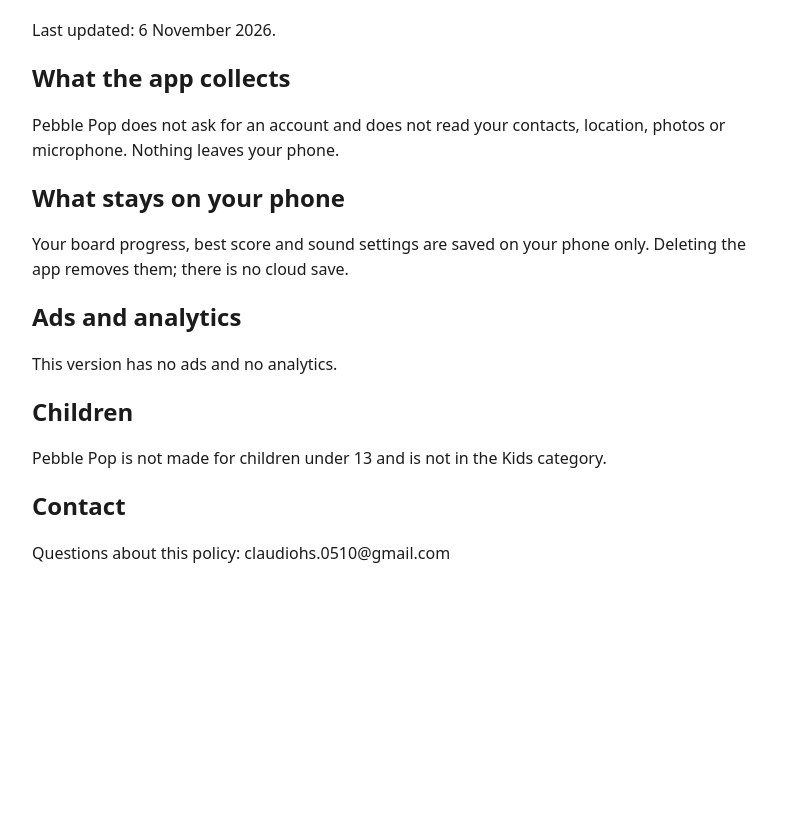
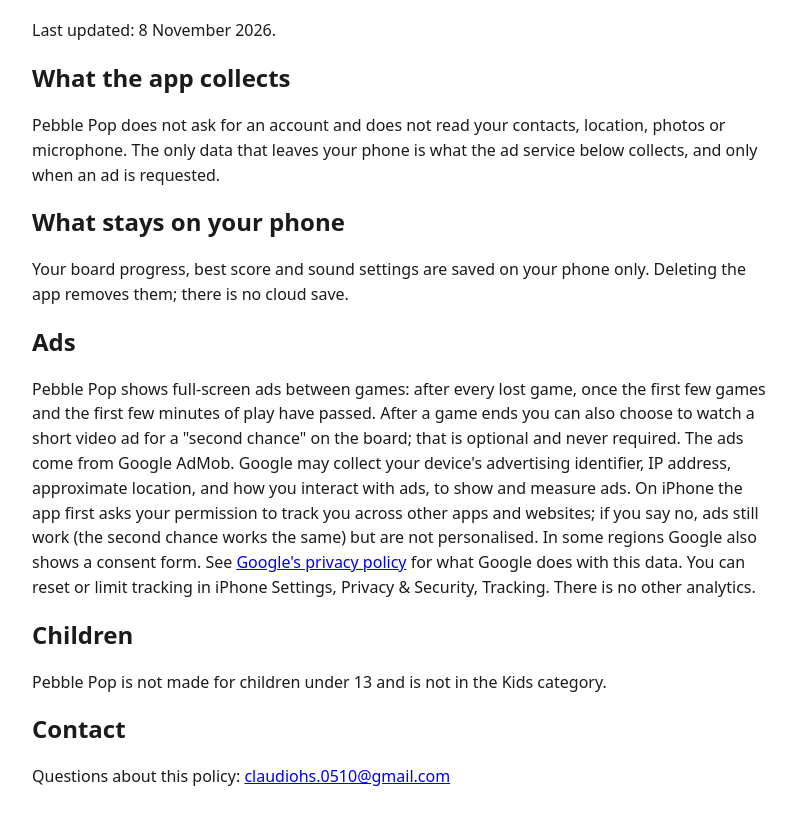
Before and after one commit to claudiohs0510/games-legal, a plain HTML site: page pebble-pop-app/privacy.html in a window 1280 px wide. Shown: the part 75-896 px from the top of the page, without its empty margins (240-1036 px from the left). Before the commit the page ends 800 px from the top, so only its background shows below. Drawn offline with Linux system fonts and the light colour scheme.

Commit message:
pebble-pop: public privacy page matches the every-loss ad rule (local only, not pushed)
Co-Authored-By: Claude Code <noreply@anthropic.com>

```diff
--- a/pebble-pop-app/privacy.html
+++ b/pebble-pop-app/privacy.html
@@ -1,12 +1,14 @@
-<!doctype html><html lang="en"><head><meta charset="utf-8"><meta name="viewport" content="width=device-width,initial-scale=1"><title>Pebble Pop — Privacy Policy</title><style>body{font:16px/1.55 system-ui,sans-serif;max-width:46rem;margin:2rem auto;padding:0 1rem;color:#1b1b1b;background:#fff}@media(prefers-color-scheme:dark){body{color:#e6e6e6;background:#161616}a{color:#8ab4ff}th{background:#262626}pre,code{background:#232323}}table{border-collapse:collapse;margin:1rem 0}th,td{border:1px solid #8884;padding:.35rem .6rem;text-align:left}th{background:#f0f0f0}pre{background:#f4f4f4;padding:.8rem;overflow:auto;border-radius:6px}code{background:#f4f4f4;padding:.1rem .3rem;border-radius:4px}pre code{padding:0}h1,h2,h3{line-height:1.25}</style></head><body><h1>Pebble Pop: Privacy Policy</h1>
-<p>Last updated: 6 November 2026.</p>
+<!doctype html><html lang="en"><head><meta charset="utf-8"><meta name="viewport" content="width=device-width,initial-scale=1"><title>Pebble Pop — Privacy Policy</title><style>body{font:16px/1.55 system-ui,sans-serif;max-width:46rem;margin:2rem auto;padding:0 1rem;color:#1b1b1b;background:#fff}@media(prefers-color-scheme:dark){body{color:#e6e6e6;background:#161616}a{color:#8ab4ff}th{background:#262626}pre,code{background:#232323}}table{border-collapse:collapse;margin:1rem 0}th,td{border:1px solid #8884;padding:.35rem .6rem;text-align:left}th{background:#f0f0f0}pre{background:#f4f4f4;padding:.8rem;overflow:auto;border-radius:6px}code{background:#f4f4f4;padding:.1rem .3rem;border-radius:4px}pre code{padding:0}h1,h2,h3{line-height:1.25}</style></head><body>
+<h1>Pebble Pop: Privacy Policy</h1>
+<p>Last updated: 8 November 2026.</p>
 <h2>What the app collects</h2>
-<p>Pebble Pop does not ask for an account and does not read your contacts, location, photos or microphone. Nothing leaves your phone.</p>
+<p>Pebble Pop does not ask for an account and does not read your contacts, location, photos or microphone. The only data that leaves your phone is what the ad service below collects, and only when an ad is requested.</p>
 <h2>What stays on your phone</h2>
 <p>Your board progress, best score and sound settings are saved on your phone only. Deleting the app removes them; there is no cloud save.</p>
-<h2>Ads and analytics</h2>
-<p>This version has no ads and no analytics.</p>
+<h2>Ads</h2>
+<p>Pebble Pop shows full-screen ads between games: after every lost game, once the first few games and the first few minutes of play have passed. After a game ends you can also choose to watch a short video ad for a "second chance" on the board; that is optional and never required. The ads come from Google AdMob. Google may collect your device's advertising identifier, IP address, approximate location, and how you interact with ads, to show and measure ads. On iPhone the app first asks your permission to track you across other apps and websites; if you say no, ads still work (the second chance works the same) but are not personalised. In some regions Google also shows a consent form. See <a href="https://policies.google.com/privacy">Google's privacy policy</a> for what Google does with this data. You can reset or limit tracking in iPhone Settings, Privacy &amp; Security, Tracking. There is no other analytics.</p>
 <h2>Children</h2>
 <p>Pebble Pop is not made for children under 13 and is not in the Kids category.</p>
 <h2>Contact</h2>
-<p>Questions about this policy: claudiohs.0510@gmail.com</p></body></html>
+<p>Questions about this policy: <a href="mailto:claudiohs.0510@gmail.com">claudiohs.0510@gmail.com</a></p>
+</body></html>
```
